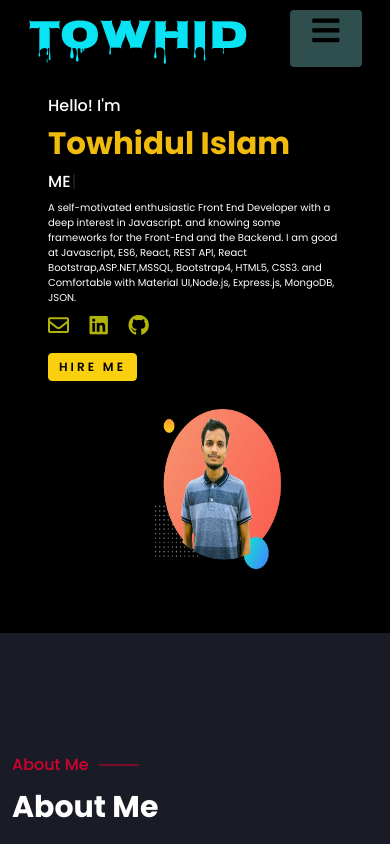
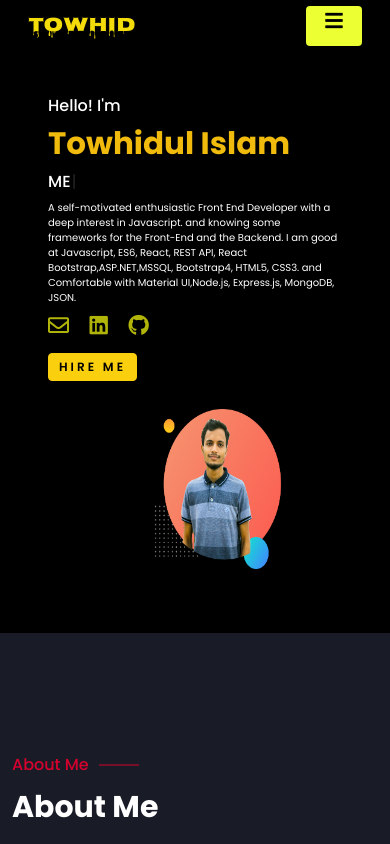
Before and after one commit to towhidJ/portfolio, a React (Create React App) app: page / in a window 390 px wide. Shown: the top 844 px of the page. Built offline with nearby package versions, Linux system fonts and the light colour scheme; a web font is replaced by a local one.

Commit message:
fixed navbar

```diff
--- a/src/Pages/Shared/Header/Header.css
+++ b/src/Pages/Shared/Header/Header.css
@@ -11,7 +11,13 @@
 .header{
     background-color: rgb(0, 0, 0);
 }
-
+.logo{
+    font-family: 'Nosifer', cursive;
+    padding-top:10px;
+    /* font-family: 'Berkshire Swash', cursive; */
+    font-size: 40px;
+    color: #f3dc09;
+  }
 .resume{
     background-color: #39889c;
     border: 1px solid #c3e4e4;
@@ -22,6 +28,13 @@
     background-color: darkslategray;
 }
 .mobile-expand-menu{
-    background-color: darkslategray !important;
-    font-size: 31px;
+    background-color: rgb(235, 255, 51) !important;
+    font-size: 20px;
 }
+
+@media (max-width:768px) {
+    .logo{
+      font-size: 20px;
+
+    }
+  }
--- a/src/index.css
+++ b/src/index.css
@@ -13,13 +13,7 @@ body {
 /*
 font-family: 'Graduate', cursive;
 font-family: 'Ubuntu', sans-serif; */
-.logo{
-  font-family: 'Nosifer', cursive;
-  padding-top:10px;
-  /* font-family: 'Berkshire Swash', cursive; */
-  font-size: 41px;
-  color: #09e3f3;
-}
+
 
 code {
   font-family: source-code-pro, Menlo, Monaco, Consolas, 'Courier New',
```
Also changed, not shown: 1 other file (tests, documents, lock files or other folders).
